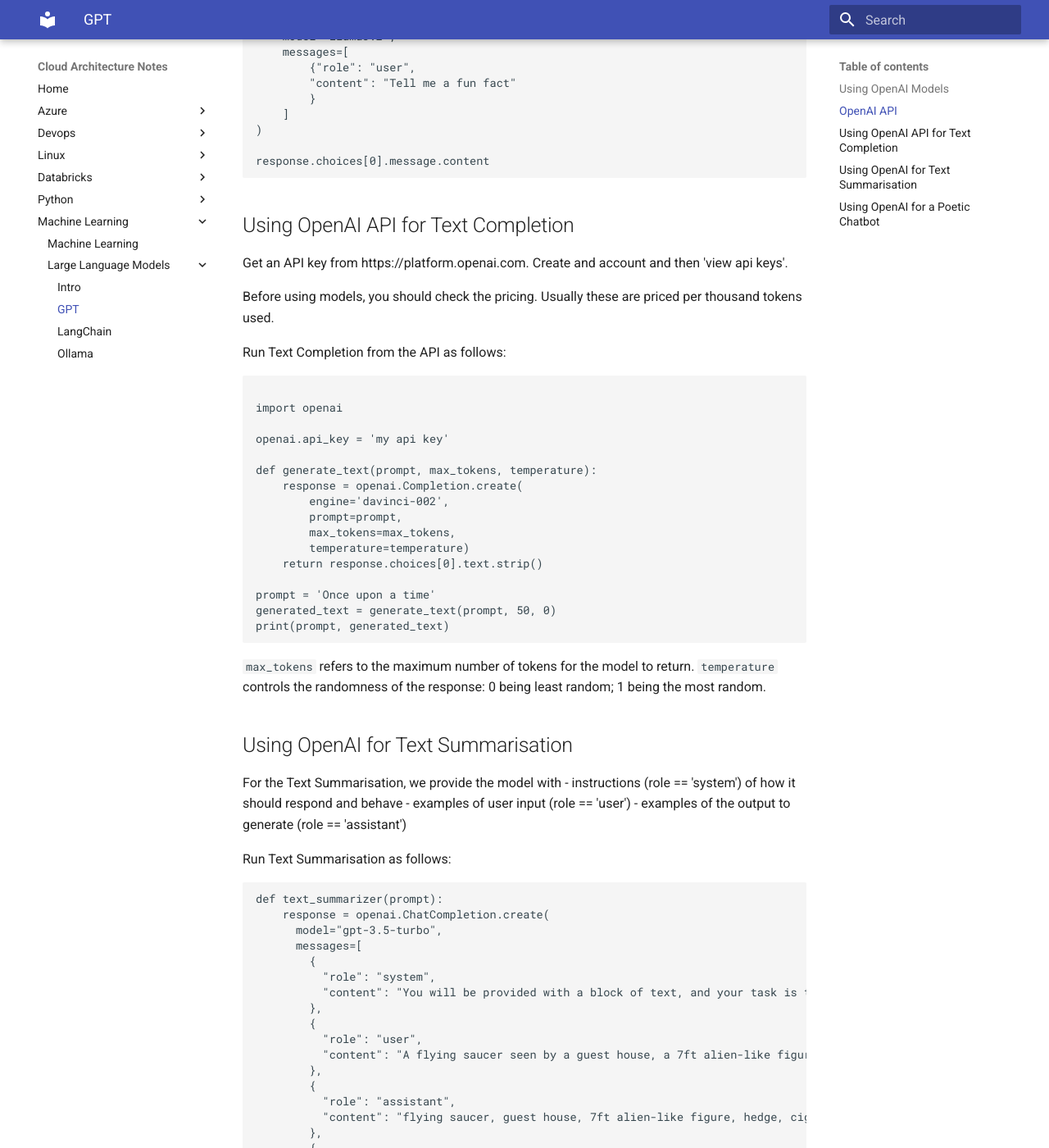
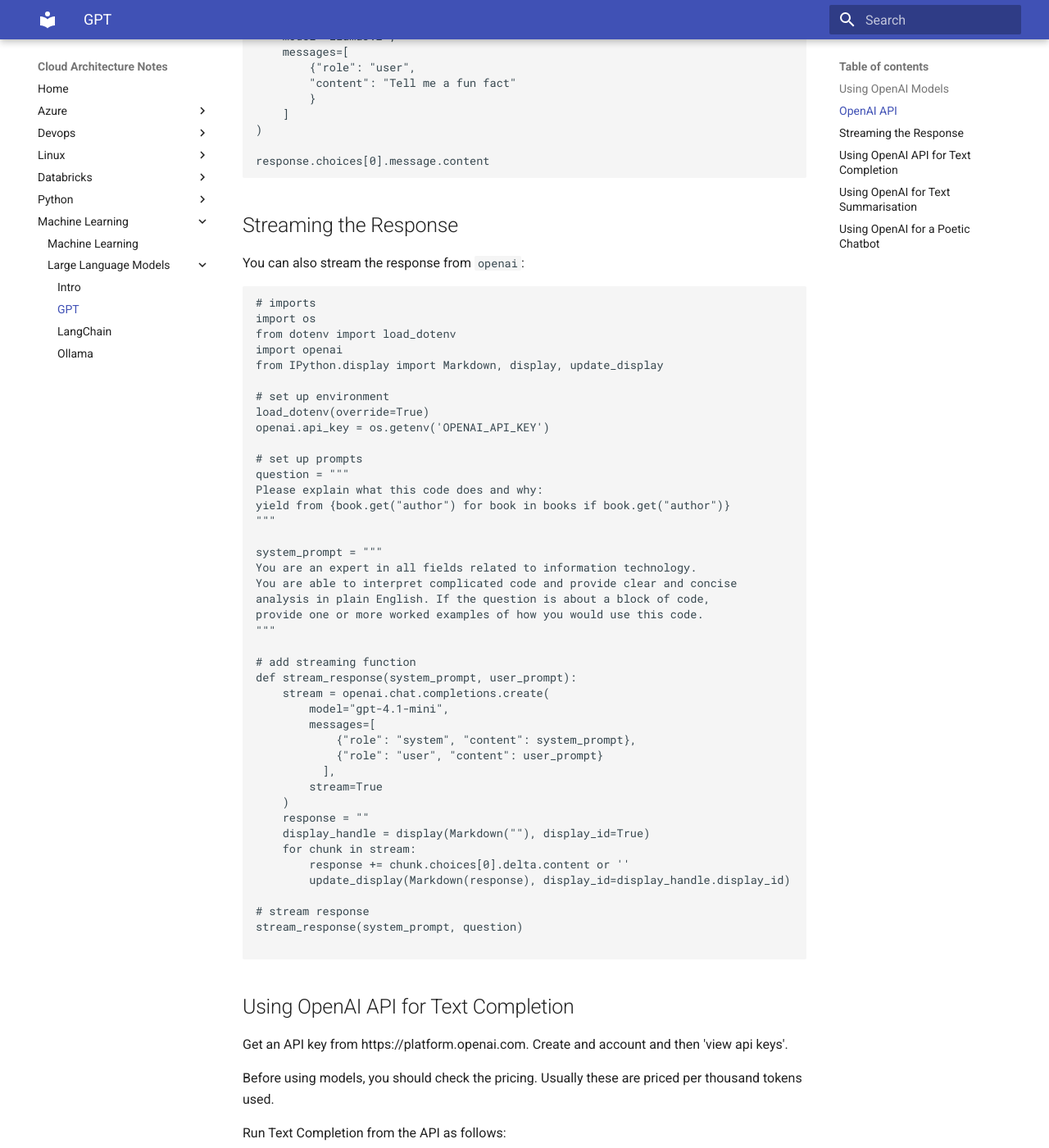
Before and after one commit to dram1964/cloudarchitect, an MkDocs documentation site: the page built from docs/ml/llm/gpt.md, in a window 1280 px wide and 1400 px high, scrolled down 2572 px. Shown: the whole window at 82% size. Built offline with MkDocs 1.6.1 and Material for MkDocs 9.7.7, drawn with Linux system fonts in a browser that asks for light colours.

Commit message:
adds notes on generators and streaming chat completions

````diff
--- a/docs/ml/llm/gpt.md
+++ b/docs/ml/llm/gpt.md
@@ -132,6 +132,55 @@
 response.choices[0].message.content
 ```
 
+## Streaming the Response
+
+You can also stream the response from `openai`:
+
+```python
+# imports
+import os
+from dotenv import load_dotenv
+import openai
+from IPython.display import Markdown, display, update_display
+
+# set up environment
+load_dotenv(override=True)
+openai.api_key = os.getenv('OPENAI_API_KEY')
+
+# set up prompts
+question = """
+Please explain what this code does and why:
+yield from {book.get("author") for book in books if book.get("author")}
+"""
+
+system_prompt = """
+You are an expert in all fields related to information technology.
+You are able to interpret complicated code and provide clear and concise
+analysis in plain English. If the question is about a block of code,
+provide one or more worked examples of how you would use this code.
+"""
+
+# add streaming function
+def stream_response(system_prompt, user_prompt):
+    stream = openai.chat.completions.create(
+        model="gpt-4.1-mini",
+        messages=[
+            {"role": "system", "content": system_prompt},
+            {"role": "user", "content": user_prompt}
+          ],
+        stream=True
+    )
+    response = ""
+    display_handle = display(Markdown(""), display_id=True)
+    for chunk in stream:
+        response += chunk.choices[0].delta.content or ''
+        update_display(Markdown(response), display_id=display_handle.display_id)
+
+# stream response
+stream_response(system_prompt, question)
+
+```
+
 ## Using OpenAI API for Text Completion
 
 Get an API key from https://platform.openai.com. Create and account and then 'view api keys'.
--- a/mkdocs.yml
+++ b/mkdocs.yml
@@ -53,6 +53,7 @@
     - 'Databbricks Lakehouse Fundamentals': 'databricks/fundamentals.md'
   - 'Python':
     - 'venv': 'python/venv.md'
+    - 'Intermediate Python': 'python/intermediate_python.md'
     - 'uv': 'python/uv.md'
     - 'Pandas':
       - 'DataFrame Basics': 'python/pandas/data_frame_basics.md'
````
Also changed, not shown: docs/ml/llm/readme.md (+2 -0 lines), docs/python/intermediate_python.md (added, +29 -0 lines).
